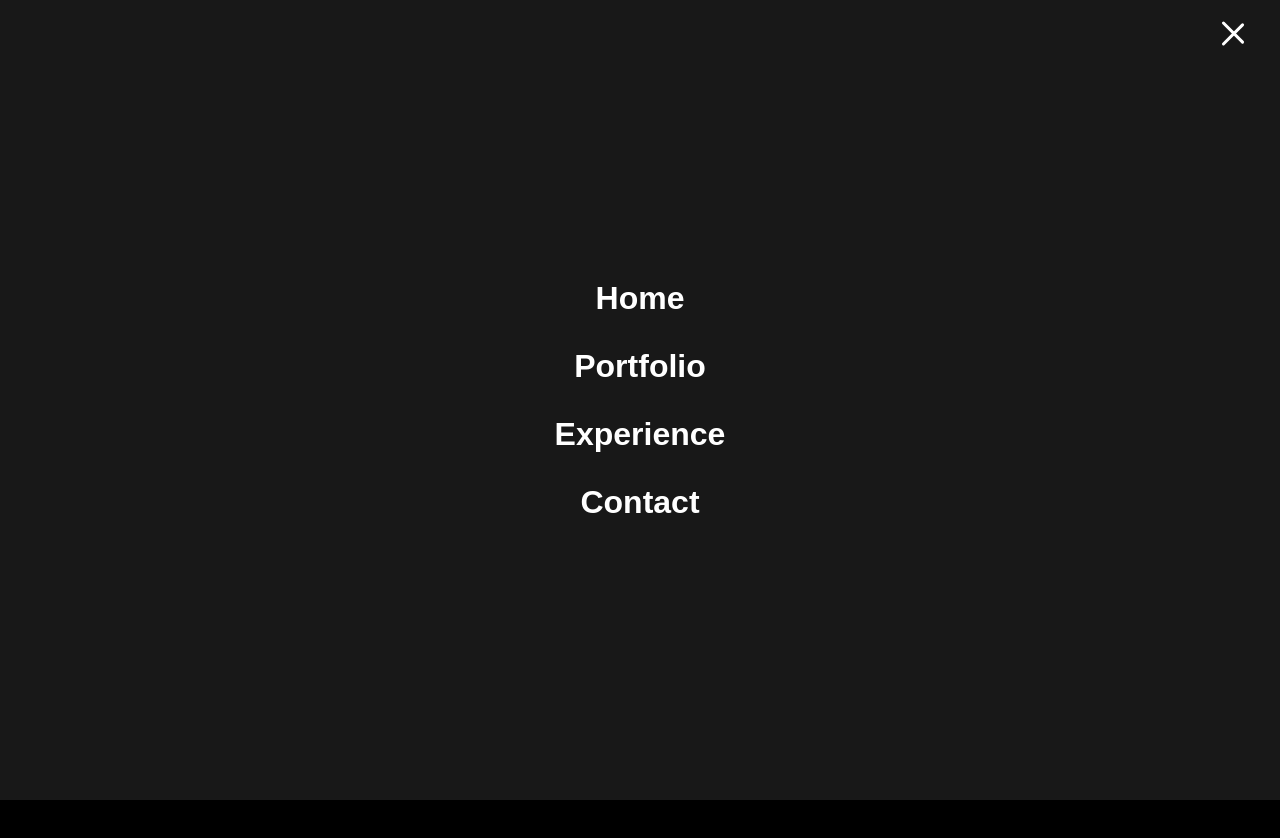
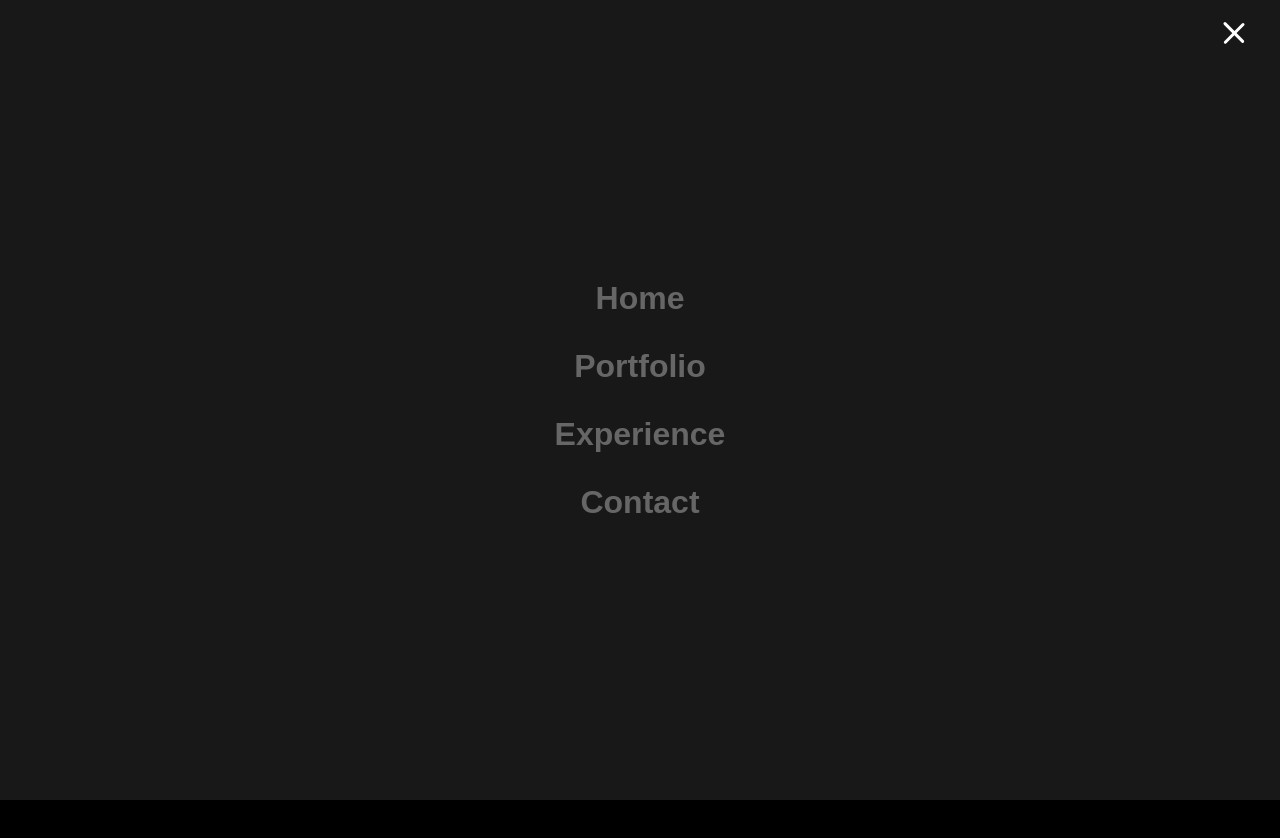
Before and after one commit to sutha06/Portfolio, a React (Vite) app in the folder portfolio/: page / in a window 1280 px wide. Both pictures are taken after a click on the element 1233 px from the left and 33 px from the top of the page. Shown: the top 838 px of the page. Built offline with nearby package versions, Linux system fonts and the light colour scheme.

Commit message:
updated navbar

```diff
--- a/portfolio/src/components/Navbar.jsx
+++ b/portfolio/src/components/Navbar.jsx
@@ -31,6 +31,7 @@ const Navbar = () => {
       <div className={`navbar-overlay ${isMenuOpen ? "open" : ""}`}>
         <ul className="navbar-links">
           <li
+            className="hover-item"
             style={{
               transform: isMenuOpen ? "translateY(0)" : "translateY(120px)",
               transitionDelay: isMenuOpen ? "0.8s" : "0s",
@@ -41,6 +42,7 @@ const Navbar = () => {
             </Link>
           </li>
           <li
+            className="hover-item"
             style={{
               transform: isMenuOpen ? "translateY(0)" : "translateY(120px)",
               transitionDelay: isMenuOpen ? "0.9s" : "0s",
@@ -51,6 +53,7 @@ const Navbar = () => {
             </Link>
           </li>
           <li
+            className="hover-item"
             style={{
               transform: isMenuOpen ? "translateY(0)" : "translateY(120px)",
               transitionDelay: isMenuOpen ? "1s" : "0s",
@@ -61,6 +64,7 @@ const Navbar = () => {
             </Link>
           </li>
           <li
+            className="hover-item"
             style={{
               transform: isMenuOpen ? "translateY(0)" : "translateY(120px)",
               transitionDelay: isMenuOpen ? "1.1s" : "0s",
--- a/portfolio/src/styles/NavBar.css
+++ b/portfolio/src/styles/NavBar.css
@@ -16,6 +16,7 @@
   font-size: 1.5rem;
   font-weight: bold;
   color: #fff;
+  font-family: "Unbounded", sans-serif;
 }
 
 .navbar-logo a {
@@ -23,6 +24,7 @@
   color: inherit;
 }
 
+/* Hamburger Menu Styling */
 .menu-toggle {
   position: fixed;
   top: 1.5rem;
@@ -38,8 +40,8 @@
 }
 
 .hamburger span {
-  width: 30px;
-  height: 3px;
+  width: 28px;
+  height: 2.5px;
   background-color: #fff;
   border-radius: 3px;
   transition: all 0.3s ease-in-out;
@@ -87,6 +89,7 @@
 .navbar-links li {
   margin: 20px 0;
   font-size: 2rem;
+  font-family: "Unbounded", sans-serif;
   font-weight: bold;
   transform: translateY(120px);
   transition: transform 0.8s cubic-bezier(0.16, 1, 0.3, 1),
@@ -98,31 +101,58 @@
   opacity: 1;
 }
 
-/* Social Media Footer */
-.nav-footer {
-  position: absolute;
-  bottom: 3rem;
-  width: 100%;
-  text-align: center;
-  color: #aaa;
+/* Hover Effect for Animation */
+.hover-item {
+  position: relative;
+  overflow: hidden;
+  color: #666;
 }
 
-.nav-social-media ul {
-  list-style: none;
-  padding: 0;
-  margin: 0;
-  display: flex;
-  justify-content: center;
-  gap: 2rem;
+.hover-item a {
+  font-size: 2rem;
+  text-decoration: none;
+  display: inline-block;
+  transition: transform 0.3s ease, font-size 0.3s ease, color 0.3s ease;
 }
 
-.nav-social-media ul li a {
+.hover-item.active a,
+.hover-item:hover a {
+  font-size: 2.5rem;
   color: #fff;
-  text-decoration: none;
-  font-size: 1.2rem;
-  transition: color 0.3s ease;
 }
 
-.nav-social-media ul li a:hover {
-  color: #aaa;
+/* Add a vertical line before the hovered item */
+.hover-item.active::before,
+.hover-item:hover::before {
+  content: "";
+  position: absolute;
+  left: -20px;
+  height: 100%;
+  width: 4px;
+  background-color: #fff;
+  animation: grow 0.3s ease forwards;
 }
+
+@keyframes grow {
+  from {
+    height: 0;
+  }
+  to {
+    height: 100%;
+  }
+}
+
+/* Mobile Styling */
+@media (max-width: 768px) {
+  .menu-toggle {
+    display: block;
+  }
+
+  .navbar-links {
+    flex-direction: column;
+  }
+
+  .navbar-overlay.open {
+    display: flex;
+  }
+}
```
